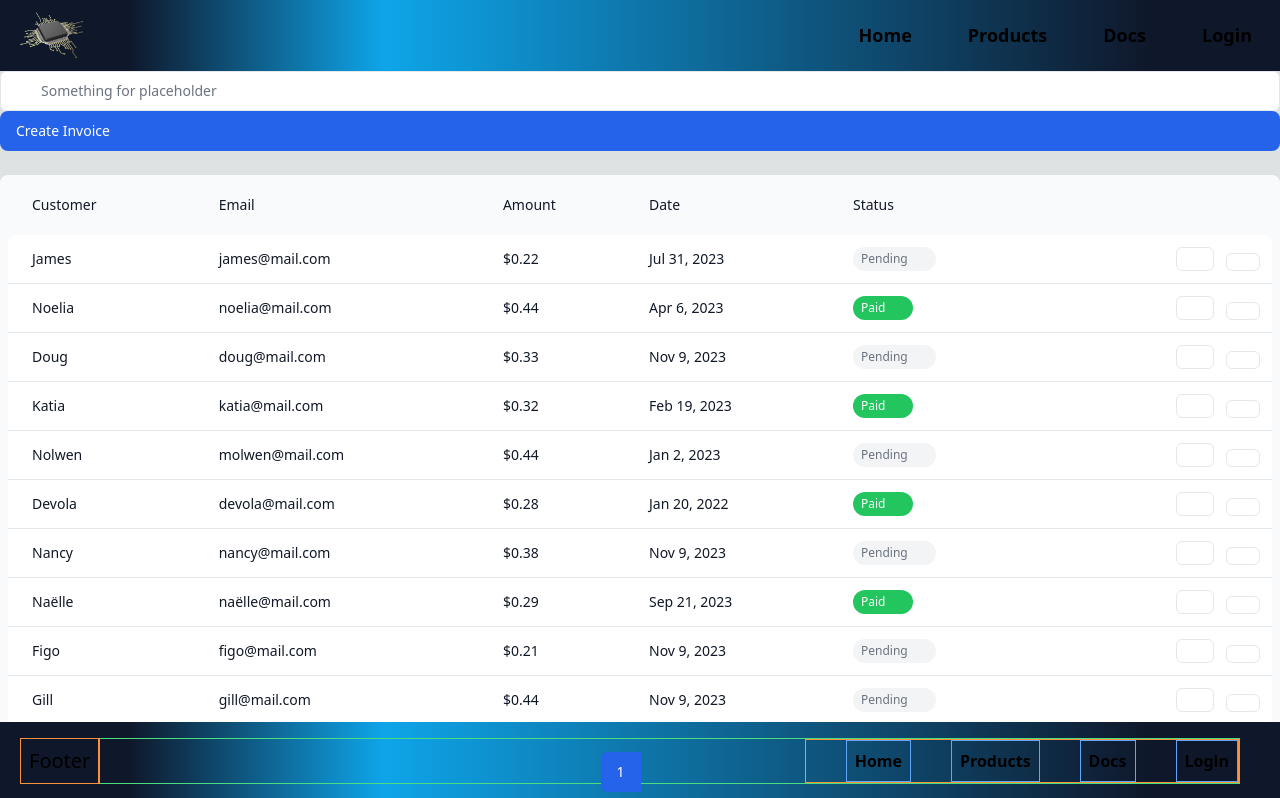
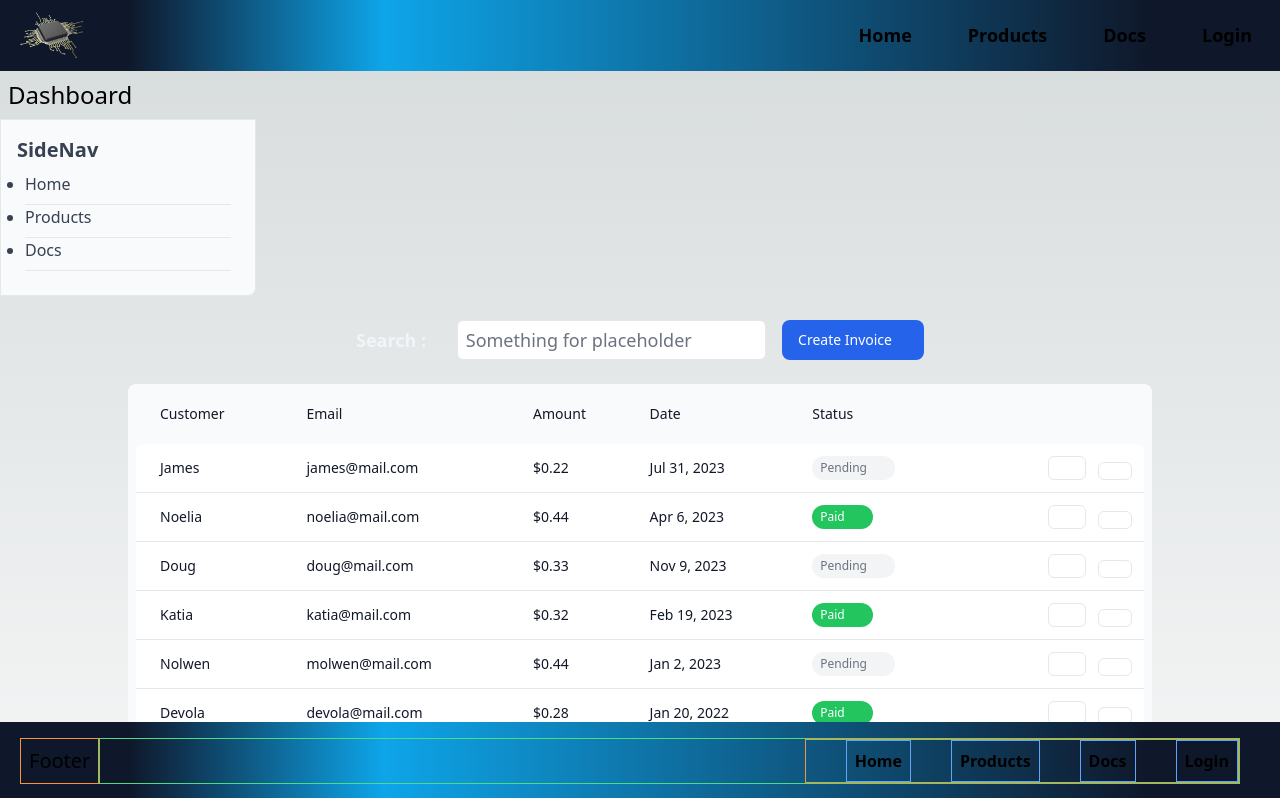
Before and after one commit to TLRKiliann/nextjs14-vishwas, a Next.js app in the folder my-app/: page /dashboard/invoices in a window 1280 px wide. Shown: the top 798 px of the page. Built offline with nearby package versions, Linux system fonts and the light colour scheme.

Commit message:
some changes with ui

```diff
--- a/my-app/app/dashboard/invoices/page.tsx
+++ b/my-app/app/dashboard/invoices/page.tsx
@@ -16,7 +16,7 @@ export default function Invoices({ searchParams }: {
 
     return (
         <>
-            <div>
+            <div className='flex justify-center mt-6'>
                 <Search placeholder="Something for placeholder" />
                 <CreateInvoice />
             </div>
@@ -28,7 +28,6 @@ export default function Invoices({ searchParams }: {
             <div className="mt-5 flex w-full justify-center">
                 <Pagination totalPages={totalPages} />
             </div>
-
         </>
     )
 }
--- /dev/null
+++ b/my-app/app/dashboard/layout.tsx
@@ -0,0 +1,12 @@
+import React from 'react'
+import SideNav from '@/app/ui/auth/sidenav';
+
+export default function Dashboard({children}: {children: React.ReactNode}) {
+  return (
+    <div className='min-h-screen'>
+      <h1 className='text-2xl p-2'>Dashboard</h1>
+      <SideNav />
+      {children}
+    </div>
+  )
+}
--- a/my-app/app/dashboard/line-chart.tsx
+++ /dev/null
@@ -1,7 +0,0 @@
-import React from 'react'
-
-export default function LineChart() {
-  return (
-    <div>LineChart</div>
-  )
-}
--- a/my-app/app/dashboard/page.tsx
+++ b/my-app/app/dashboard/page.tsx
@@ -9,9 +9,15 @@ export const metadata: Metadata = {
 
 export default function Dashboard() {
     return (
-        <div className='flex flex-col min-h-screen'>
-            <h1 className='text-2xl p-2'>Dashboard</h1>
-            <Link href="/dashboard/invoices">Invoices</Link>
-        </div>
+        <ul className='list-disc m-2 pl-4 hover:text-blue-400'>
+            <li>
+                <Link
+                    href="/dashboard/invoices"
+                    className='font-bold'
+                >
+                    Invoices
+                </Link>
+            </li>
+        </ul>
     )
 }
--- a/my-app/app/ui/auth/sidenav.tsx
+++ b/my-app/app/ui/auth/sidenav.tsx
@@ -2,32 +2,35 @@ import Link from 'next/link'
 
 export default function SideNav() {
     return (
-        <div className='flex flex-col w-1/5 border border-blue-400 p-4'>
+        <div className='flex flex-col w-1/5 text-gray-700 bg-slate-50 border rounded-br-lg p-4'>
             <h3 className="text-xl font-bold">SideNav</h3>
             <ul className='list-disc p-2'>
-                <li>
+                <li className='mb-2'>
                     <Link
                         href="/"
                     >
                         Home
                     </Link>
                 </li>
+                <hr />
 
-                <li>
+                <li className='mb-2'>
                     <Link
                         href="/products"
                     >
                         Products
                     </Link>
                 </li>
+                <hr />
 
-                <li>
+                <li className='mb-2'>
                     <Link
                         href="/docs"
                     >
                         Docs
                     </Link>
                 </li>
+                <hr />
             </ul>
         </div>
     )
--- a/my-app/app/ui/invoices/table.tsx
+++ b/my-app/app/ui/invoices/table.tsx
@@ -16,8 +16,8 @@ export default async function InvoicesTable({
 
   return (
     <div className="mt-6 flow-root">
-      <div className="inline-block min-w-full align-middle">
-        <div className="rounded-lg bg-gray-50 p-2 md:pt-0">
+      <div className="inline-block w-full align-middle">
+        <div className="rounded-lg bg-gray-50 p-2 md:pt-0 w-4/5 m-auto">
           <div className="md:hidden">
 
             {invoices?.map((invoice) => (
--- a/my-app/app/ui/search.tsx
+++ b/my-app/app/ui/search.tsx
@@ -23,14 +23,15 @@ export default function Search({placeholder}: {placeholder: string}) {
     }, 300);
 
     return (
-        <div>
-            <label htmlFor="search" className="sr-only">
-                Search
+        <div className='flex align-center'>
+            <label htmlFor="search" className="m-auto w-[140px] text-lg font-bold text-slate-100">
+                Search :
             </label>
 
             <input
-                className="peer block w-full rounded-md border border-gray-200 py-[9px] pl-10 text-sm outline-2
-                placeholder:text-gray-500"
+                className="peer block w-full rounded-md border border-gray-200 py-[5px] pl-2 mr-4
+                text-lg text-slate-800
+                outline-2 placeholder:text-gray-500"
                 placeholder={placeholder}
                 onChange={(e) => {
                     handleSearch(e.target.value);
```
